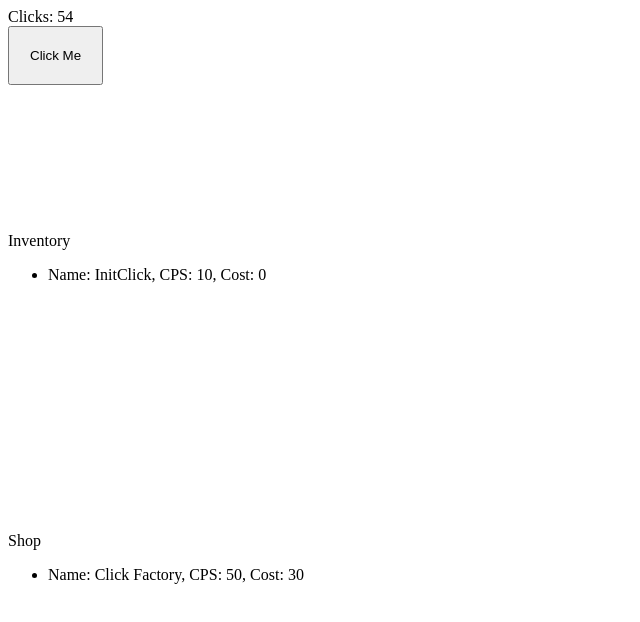
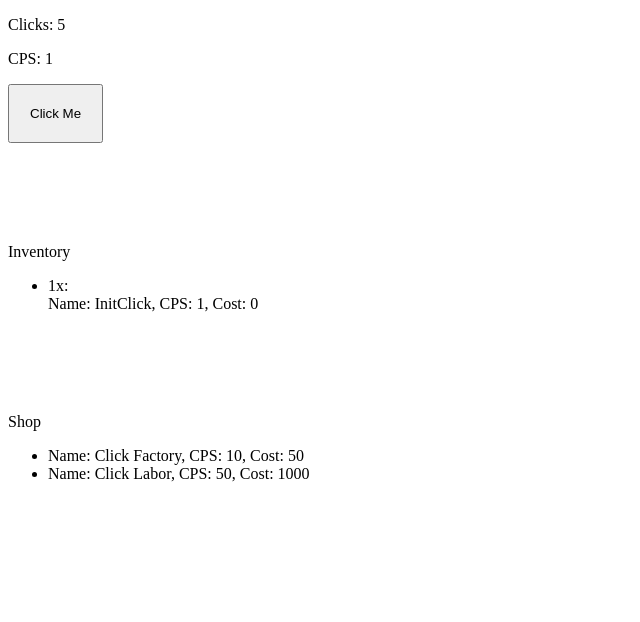
Before and after one commit to sjqtentacles/idle-clicker, a Gatsby site: page / in a window 1280 px wide. Shown: the whole page, without its empty margins (0-640 px from the left). Built offline with nearby package versions, Linux system fonts and the light colour scheme; Gatsby itself is replaced by a stand-in of ours.

Commit message:
fixed some css to make everything look better slightly

```diff
--- a/src/components/Clicker/index.css
+++ b/src/components/Clicker/index.css
@@ -1,3 +1,4 @@
 .clickButton {
+    position: relative;
     padding: 20px;
 }
--- a/src/components/Counter/index.js
+++ b/src/components/Counter/index.js
@@ -9,7 +9,8 @@ export default class Counter extends React.Component {
     render() {
         return (
             <div>
-                Clicks: {this.props.count.toFixed(0)}
+                <p>Clicks: {this.props.count.toFixed(0)}</p>
+                <p>CPS: {this.props.cps}</p>
             </div>
         );
     }
--- a/src/components/Game/index.js
+++ b/src/components/Game/index.js
@@ -10,18 +10,22 @@ class Game extends React.Component {
         super(props);
         this.state = {
             count: 0,
-            updateSpeed: .1, // update every .2 seconds,
+            updateSpeed: 0.2, // update every .2 seconds,
             items: [
                 {
                     "name": "InitClick",
-                    "cps": 10,
+                    "cps": 1,
                     "cost": 0
                 }
-            ]
+            ],
+            cps: 0
         };
         this.click = this.click.bind(this);
         this.tick = this.tick.bind(this);
+        this.get_cps = this.get_cps.bind(this);
         this.buy = this.buy.bind(this);
+
+        this.state.cps = this.get_cps();
     }
 
     componentDidMount() {
@@ -32,10 +36,14 @@ class Game extends React.Component {
         clearInterval(this.tick);
     }
 
+    get_cps() {
+        let additive = this.state.items.reduce((a, b) => (a.cps || 0) + (b.cps || 0), 0);
+        return additive;
+    }
+
     tick() {
         let currentCount = this.state.count;
-        let additive = this.state.items.reduce((a,b) => (a.cps || 0) + (b.cps || 0), 0);
-        this.setState({count: (currentCount + (this.state.updateSpeed * additive))});
+        this.setState({count: (currentCount + (this.state.updateSpeed * this.state.cps))});
     }
 
     click() {
@@ -48,6 +56,8 @@ class Game extends React.Component {
     buy(item) {
         let currentCount = this.state.count;
         let currentItems = this.state.items;
+        let newItems = currentItems.concat(item);
+        let currentCPS = this.state.cps;
 
         if (currentCount < item.cost){
             return;
@@ -55,14 +65,15 @@ class Game extends React.Component {
 
         this.setState({
             count: currentCount - item.cost,
-            items: currentItems.concat(item)
+            items: newItems,
+            cps: (currentCPS + item.cps)
         });
     }
 
     render() {
         return (
             <div>
-                <Counter count={this.state.count} />
+                <Counter count={this.state.count} cps={this.state.cps}/>
                 <Clicker action={this.click}/>
                 <Inventory items={this.state.items} />
                 <Shop buy={this.buy} />
--- a/src/components/Inventory/index.css
+++ b/src/components/Inventory/index.css
@@ -1,4 +1,4 @@
 .inventory {
-    position: fixed;
-    bottom: 500px;
+    position: relative;
+    margin-top: 100px;
 }
--- a/src/components/Inventory/index.js
+++ b/src/components/Inventory/index.js
@@ -9,16 +9,30 @@ export default class Inventory extends React.Component{
     }
 
     render() {
-        const listItems = this.props.items.map((item) =>
+        const listItems = this.props.items;
+        const listNames = listItems.map((i) => i.name);
+
+        let counts = {};
+        for (var i = 0; i < listNames.length; i++) {
+            counts[listNames[i]] = 1 + (counts[listNames[i]] || 0);
+        }
+
+        let uniqItems = Array.from(
+            new Set(
+                listItems.map((item) =>
+                    JSON.stringify(item)))).map((item) =>
+                        JSON.parse(item));
+
+        const listItemsJSX = uniqItems.map((item) =>
             <li>
-                <ShopItem name={item.name} cps={item.cps} cost={item.cost} />
+                {counts[item.name]}x: <ShopItem name={item.name} cps={item.cps} cost={item.cost} />
             </li>
         );
 
         return (
             <div className="inventory">
                 Inventory
-                <ul>{listItems}</ul>
+                <ul>{listItemsJSX}</ul>
             </div>
         );
     }
--- a/src/components/Shop/index.css
+++ b/src/components/Shop/index.css
@@ -1,4 +1,4 @@
 .shop {
-    position: fixed;
-    bottom: 200px;
+    position: relative;
+    margin-top: 100px;
 }
--- a/src/components/Shop/index.js
+++ b/src/components/Shop/index.js
@@ -11,8 +11,13 @@ export default class Shop extends React.Component {
             items: [
                 {
                     "name": "Click Factory",
+                    "cps": 10,
+                    "cost": 50
+                },
+                {
+                    "name": "Click Labor",
                     "cps": 50,
-                    "cost": 30
+                    "cost": 1000
                 }
             ]
         };
--- a/src/pages/index.js
+++ b/src/pages/index.js
@@ -10,4 +10,4 @@ class IndexPage extends React.Component {
   }
 }
 
-export default IndexPage
+export default IndexPage;
```
